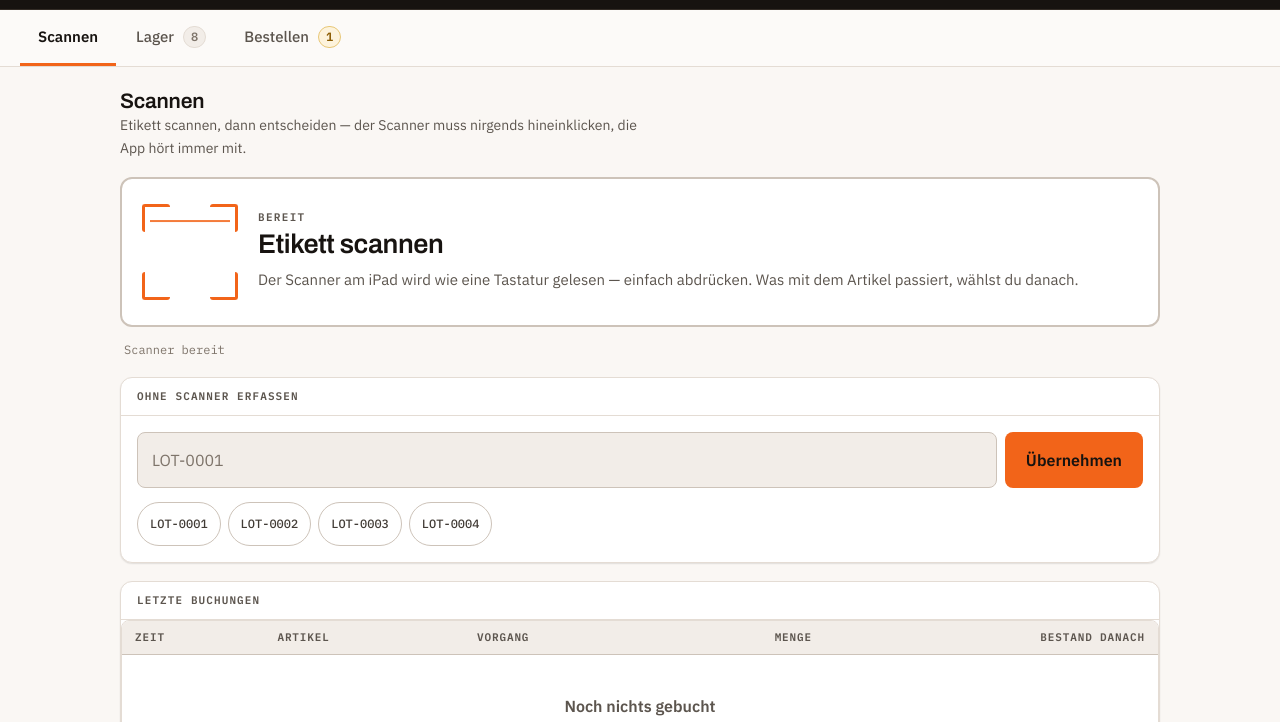
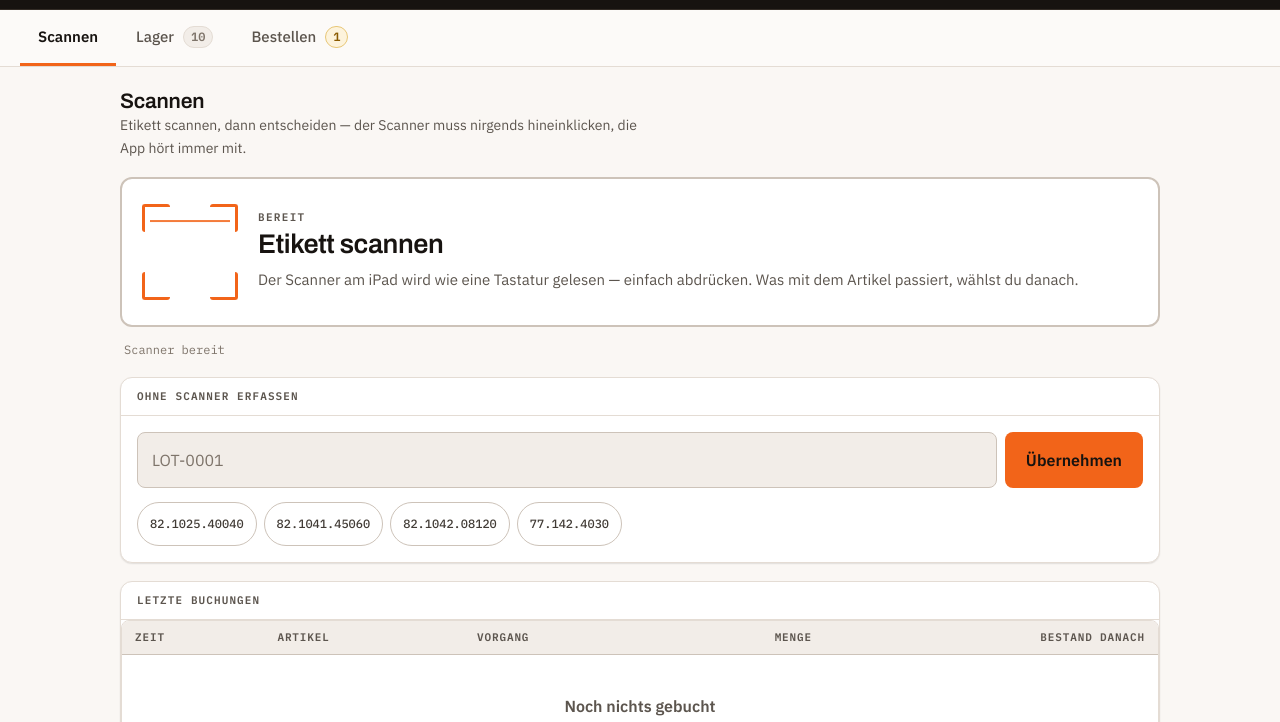
Before and after one commit to Camperlanz/lot-schreinerei, a plain HTML site: page app/bestellung.html in a window 1280 px wide. Shown: the part 59-781 px from the top of the page. Drawn offline with Linux system fonts and the light colour scheme.

Commit message:
Artikelnummern im gewohnten Format der Inventarliste
- Artikelstamm auf Nummern wie 82.1025.40040 umgestellt
- Feld lnr entfernt: eine Nummer pro Artikel genuegt
- Preise bewusst nicht uebernommen

Co-Authored-By: Claude Opus 5 <noreply@anthropic.com>

```diff
--- a/app/bestellung.html
+++ b/app/bestellung.html
@@ -556,27 +556,34 @@ td .sub{display:block; font:400 12px/1.4 var(--f-mono); color:var(--text-faint)}
 
   /* =====================================================================
      Artikelstamm
-     code    : Inhalt des QR-Etiketts (eindeutig)
+     code    : Artikelnummer — steht auf dem QR-Etikett, eindeutig.
+               Format wie in der gewohnten Inventarliste: Zifferblöcke mit
+               Punkten (82.1025.40040), teils alphanumerisch (75FER000.00366).
      ist     : Startbestand
-     schritt : Verpackungseinheit, fuellt die Mengen-Schnelltasten
+     schritt : Verpackungseinheit, füllt die Mengen-Schnelltasten
+     Die Lieferantenzuordnung ist noch offen — hier vorerst angenommen.
      ===================================================================== */
   var STAMM = [
-    { code:'LOT-0001', name:'Spanplattenschraube 4,0 × 40', einheit:'Stk',
-      lieferant:'Opo Oeschger', lnr:'21.943.40', ort:'Regal A / Fach 2', ist:1450, schritt:100 },
-    { code:'LOT-0002', name:'Spanplattenschraube 4,0 × 60', einheit:'Stk',
-      lieferant:'Opo Oeschger', lnr:'21.943.60', ort:'Regal A / Fach 2', ist:320, schritt:100 },
-    { code:'LOT-0003', name:'Weissleim D3, 5 kg', einheit:'Gebinde',
-      lieferant:'Opo Oeschger', lnr:'44.120.05', ort:'Regal C / unten', ist:4, schritt:1 },
-    { code:'LOT-0004', name:'Topfband 110°, gedämpft', einheit:'Stk',
-      lieferant:'Häfele', lnr:'329.24.502', ort:'Beschlagschrank / Lade 1', ist:46, schritt:10 },
-    { code:'LOT-0005', name:'Schleifscheibe K120, Ø150', einheit:'Stk',
-      lieferant:'Häfele', lnr:'570.11.120', ort:'Schleifplatz / Schublade', ist:12, schritt:10 },
-    { code:'LOT-0006', name:'Kantenumleimer Eiche 22 mm', einheit:'m',
-      lieferant:'Häfele', lnr:'003.44.220', ort:'Regal B / Rolle', ist:85, schritt:25 },
-    { code:'LOT-0007', name:'Holzdübel Buche 8 × 40', einheit:'Stk',
-      lieferant:'Würth', lnr:'0670.840', ort:'Regal A / Fach 4', ist:0, schritt:100 },
-    { code:'LOT-0008', name:'Silikon transparent, Kartusche', einheit:'Stk',
-      lieferant:'Würth', lnr:'0892.201', ort:'Regal C / oben', ist:7, schritt:1 }
+    { code:'82.1025.40040', name:'Senkkopfschraube 4,0x40 T20 m. Schaft Inox A2', einheit:'Stk',
+      lieferant:'Opo Oeschger', ort:'Regal A / Fach 2', ist:1450, schritt:200 },
+    { code:'82.1041.45060', name:'Senkkopfschraube 4,5x60 T25 m. Schaft verz', einheit:'Stk',
+      lieferant:'Opo Oeschger', ort:'Regal A / Fach 3', ist:320, schritt:200 },
+    { code:'82.1042.08120', name:'Senkkopfschraube 8,0x120 T40 m. Schaft verz', einheit:'Stk',
+      lieferant:'Opo Oeschger', ort:'Regal A / Fach 5', ist:180, schritt:50 },
+    { code:'77.142.4030', name:'Profix Verbinderschraube SK 4,0x30 T20 verz', einheit:'Stk',
+      lieferant:'Häfele', ort:'Regal A / Fach 1', ist:640, schritt:100 },
+    { code:'75.551.014', name:'KOCH Euro-Systemschraube SK 6x14,5 K8 T20', einheit:'Stk',
+      lieferant:'Häfele', ort:'Beschlagschrank / Lade 2', ist:95, schritt:100 },
+    { code:'23.6425.2870', name:'Nagelrollen REVOTOOL 16° C16-HBK 70 mm', einheit:'Roll',
+      lieferant:'Häfele', ort:'Werkbank / Schublade', ist:6, schritt:1 },
+    { code:'23.6448.0044', name:'Heftklammern REVOTOOL K5562 44 mm', einheit:'Stk',
+      lieferant:'Würth', ort:'Werkbank / Schublade', ist:4200, schritt:1000 },
+    { code:'81.357.030', name:'Unterschrankkonsole Badmöbel 300 mm verz', einheit:'Paar',
+      lieferant:'Würth', ort:'Beschlagschrank / Lade 1', ist:0, schritt:2 },
+    { code:'52.260.010', name:'Staubschutztüre mit Klett 1300 x 3100 mm', einheit:'Stk',
+      lieferant:'Würth', ort:'Montagelager / Wand', ist:3, schritt:1 },
+    { code:'23.6496.0015', name:'Wellennägel REVOTOOL WN-15 mm-BK', einheit:'Stk',
+      lieferant:'Opo Oeschger', ort:'Werkbank / Schublade', ist:1500, schritt:500 }
   ];
 
   var KEY = 'lot.lager.v4';
@@ -942,7 +949,7 @@ td .sub{display:block; font:400 12px/1.4 var(--f-mono); color:var(--text-faint)}
       '<div>' +
         '<p class="name">' + esc(a.name) + '</p>' +
         '<div class="meta"><span>' + esc(a.code) + '</span><span>' + esc(a.ort) + '</span>' +
-        '<span>' + esc(a.lieferant) + ' · ' + esc(a.lnr) + '</span></div>' +
+        '<span>' + esc(a.lieferant) + '</span></div>' +
       '</div>' +
       '<div class="stockline">' +
         '<span class="big">' + b + '</span><span class="unit">' + esc(a.einheit) + '</span>' +
@@ -1061,7 +1068,7 @@ td .sub{display:block; font:400 12px/1.4 var(--f-mono); color:var(--text-faint)}
     tb.innerHTML = '';
     var liste = STAMM.filter(function (a) {
       if (!q) return true;
-      return (a.name + ' ' + a.code + ' ' + a.ort + ' ' + a.lieferant + ' ' + a.lnr)
+      return (a.name + ' ' + a.code + ' ' + a.ort + ' ' + a.lieferant)
              .toLowerCase().indexOf(q) !== -1;
     });
     if (!liste.length) {
@@ -1076,7 +1083,7 @@ td .sub{display:block; font:400 12px/1.4 var(--f-mono); color:var(--text-faint)}
       tr.innerHTML =
         '<td class="strong">' + esc(a.name) + '<span class="sub">' + esc(a.code) + '</span></td>' +
         '<td>' + esc(a.ort) + '</td>' +
-        '<td>' + esc(a.lieferant) + '<span class="sub">' + esc(a.lnr) + '</span></td>' +
+        '<td>' + esc(a.lieferant) + '</td>' +
         '<td class="num right strong">' + bestand[a.code] + ' ' + esc(a.einheit) + '</td>' +
         '<td><span class="pill ' + st.key + '">' + st.text + '</span></td>' +
         '<td><div class="cellbtns">' +
@@ -1146,7 +1153,7 @@ td .sub{display:block; font:400 12px/1.4 var(--f-mono); color:var(--text-faint)}
         line.setAttribute('data-code', a.code);
         line.innerHTML =
           '<div class="t"><b>' + esc(a.name) + '</b>' +
-            '<span>' + esc(a.lnr) + ' · ' + esc(a.ort) + '</span></div>' +
+            '<span>' + esc(a.code) + ' · ' + esc(a.ort) + '</span></div>' +
           '<div class="have">Bestand ' + bestand[a.code] + ' ' + esc(a.einheit) + '</div>' +
           '<div class="qty">' +
             '<input type="number" min="0" step="' + a.schritt + '" placeholder="Menge"' +
```
